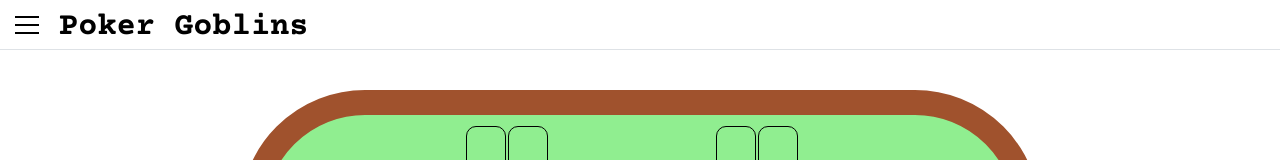
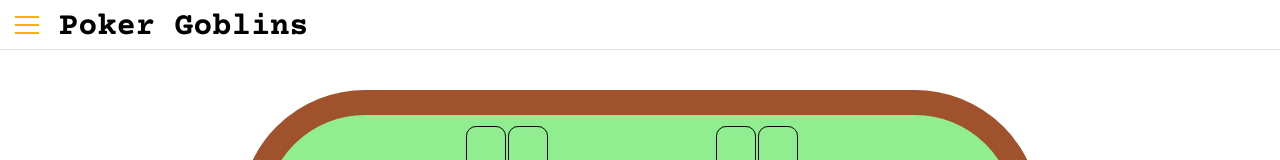
Before and after one commit to barneywhiffin/poker-goblins, a React (Vite) app: page / in a window 1280 px wide. Shown: the top 160 px of the page. Built offline with nearby package versions, Linux system fonts and the light colour scheme; a web font is replaced by a local one.

Commit message:
style: update dark mode

```diff
--- a/src/App.css
+++ b/src/App.css
@@ -16,4 +16,7 @@ h1 {
     h1 {
         color: white;
     }
+    .header {
+        background: black;
+    }
 }
--- a/src/App.tsx
+++ b/src/App.tsx
@@ -6,7 +6,7 @@ import { useDisclosure } from '@mantine/hooks';
 
 const theme = createTheme({
     fontFamily: '"Courier Prime", "Cutive Mono", "American Typewriter", "Courier New", monospace',
-	primaryColor: 'dark',
+	primaryColor: 'yellow',
 	focusRing: 'never',
 });
 
@@ -20,9 +20,9 @@ function App() {
 	return (
 		<MantineProvider theme={theme}>
 			<AppShell header={{ height: headerHeight }}>
-				<AppShell.Header>
+				<AppShell.Header className='header'>
 					<div style={{display: 'flex', alignItems: 'center', maxWidth: '500px', height: headerHeight, marginLeft: 10}}>
-						<Burger opened={opened} onClick={toggle}/>
+						<Burger opened={opened} onClick={toggle} color='yellow'/>
 						<h1 style={{marginTop: '25px', marginLeft: 15}}>Poker Goblins</h1>
 					</div>
 				</AppShell.Header>
```
